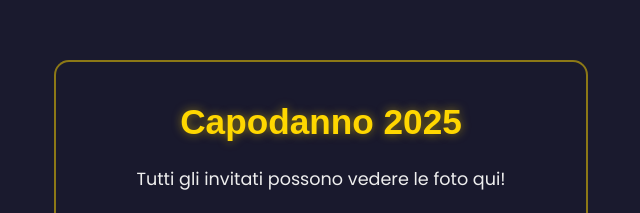
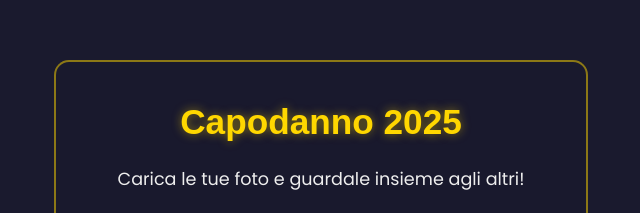
Before and after one commit to hehetzu/foto-capoanno, a plain HTML site: page index.html in a window 1280 px wide. Shown: the part 136-349 px from the top of the page, 319-959 px from the left. Drawn offline with nearby package versions, Linux system fonts and the light colour scheme; no server answers.

Commit message:
Update index.html

```diff
--- a/index.html
+++ b/index.html
@@ -3,14 +3,14 @@
 <head>
     <meta charset="UTF-8">
     <meta name="viewport" content="width=device-width, initial-scale=1.0">
-    <title>Capodanno 2025</title>
+    <title>Foto Capodanno 2025</title>
     <link href="https://fonts.googleapis.com/css2?family=Poppins:wght@400;600&display=swap" rel="stylesheet">
     <link rel="stylesheet" href="style.css">
 </head>
 <body class="home-page">
     <div class="container">
         <h1>Capodanno 2025</h1>
-        <p>Tutti gli invitati possono vedere le foto qui!</p>
+        <p>Carica le tue foto e guardale insieme agli altri!</p>
 
         <form id="uploadForm">
             <input type="file" id="fileInput" accept="image/*" required multiple>
```
